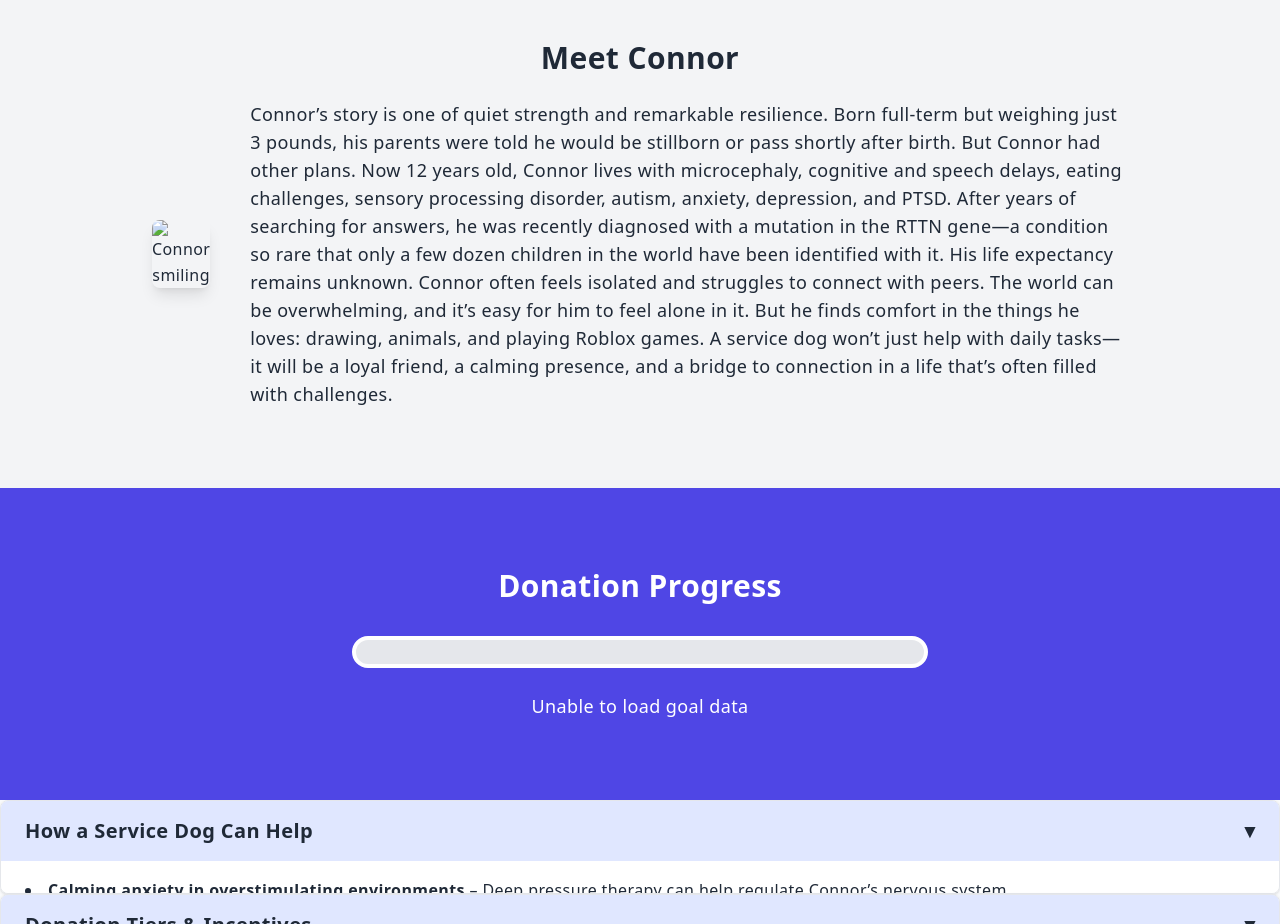
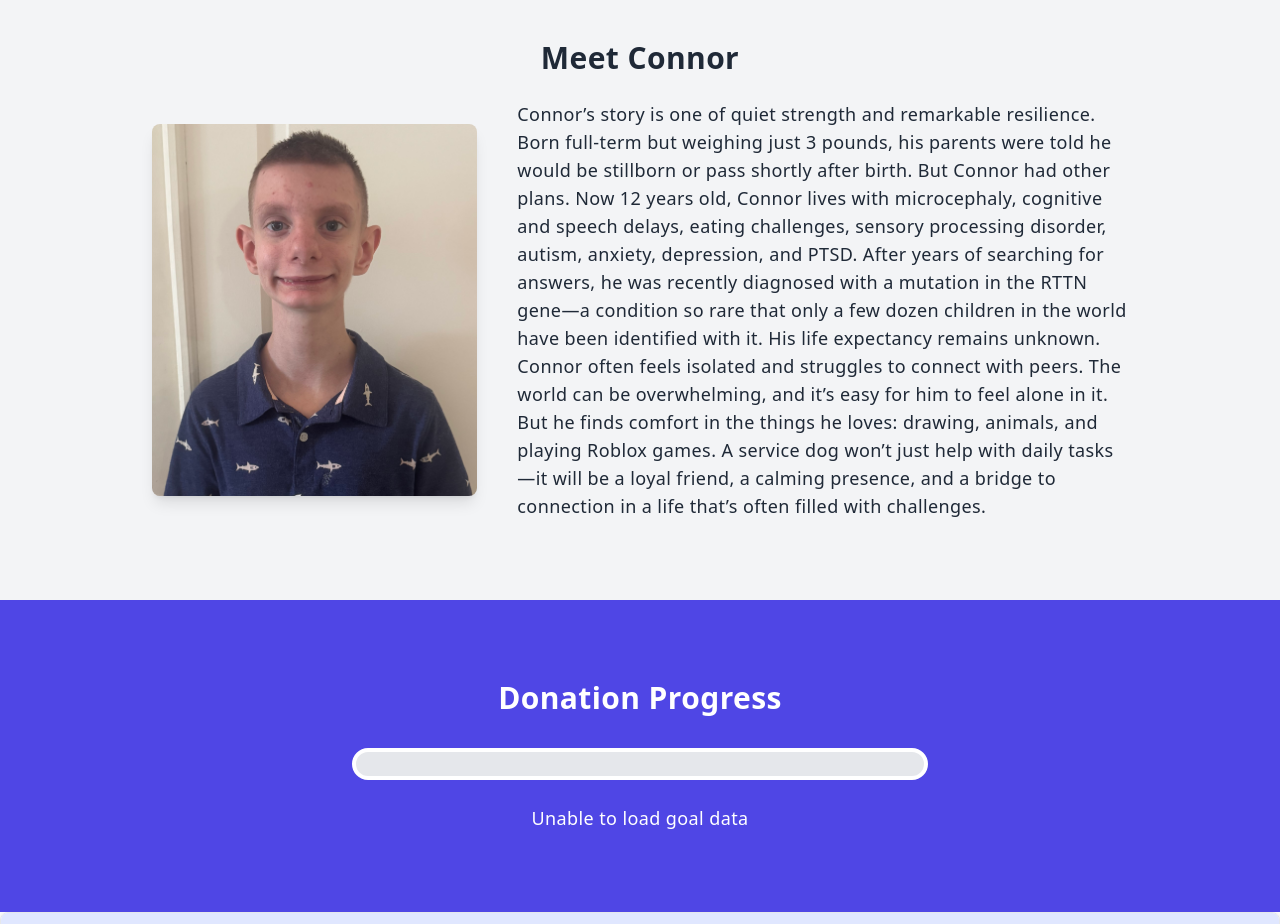
Before and after one commit to SDKwapis/service-dog-site, a website: page views/index.html in a window 1280 px wide. Shown: the part 840-1764 px from the top of the page. Drawn offline with nearby package versions, Linux system fonts and the light colour scheme; no server answers.

Commit message:
added photos

```diff
--- a/views/index.html
+++ b/views/index.html
@@ -72,7 +72,7 @@
     <div class="max-w-5xl mx-auto px-6 text-center">
       <h2 class="text-3xl font-bold mb-6">Meet Connor</h2>
       <div class="md:flex items-center gap-10">
-        <img src="/images/connor.jpg" alt="Connor smiling"
+        <img src="/images/connor smiling.jpg" alt="Connor smiling"
           class="mx-auto md:mx-0 w-full md:w-1/3 rounded-lg shadow-lg mb-6 md:mb-0">
         <p class="text-lg text-left">Connor’s story is one of quiet strength and remarkable resilience. Born full-term
           but weighing just 3 pounds, his parents were told he would be stillborn or pass shortly after birth. But
```
Also changed, not shown: public/images/connor smiling.jpg (added).
